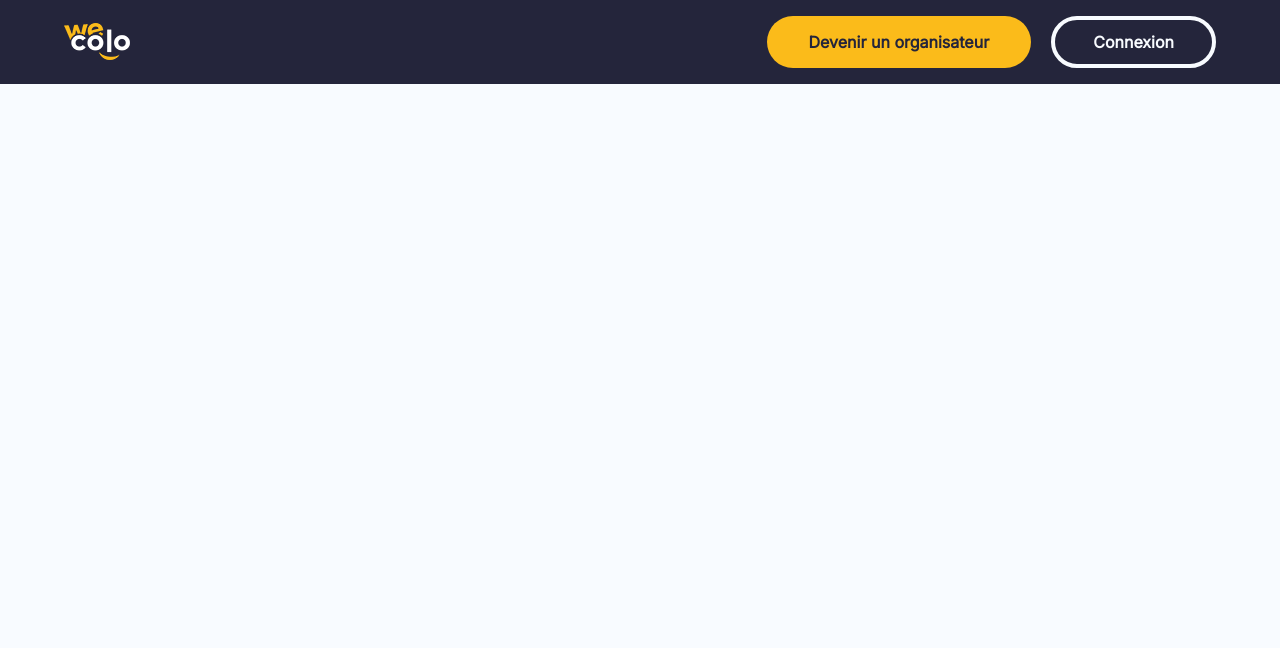
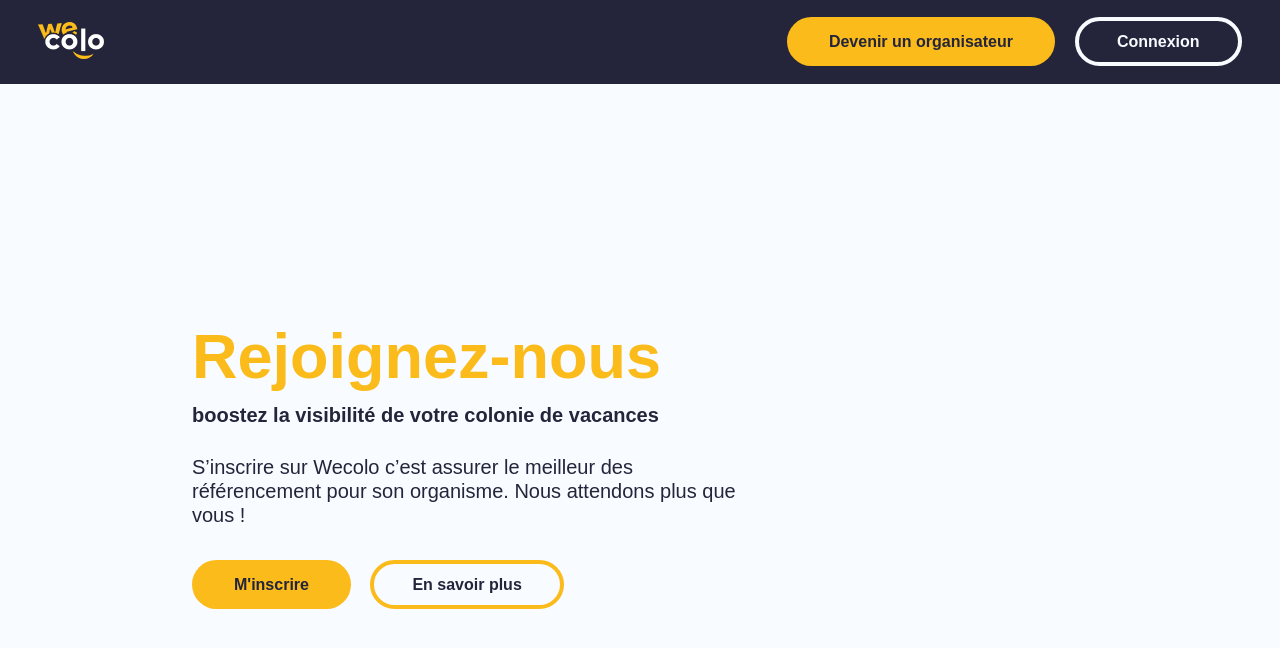
Before and after one commit to MaximePETIT-code/wecolo-landingPage, a plain HTML site: page index.html in a window 1280 px wide. Drawn offline with Linux system fonts and the light colour scheme.

Commit message:
headerContent

```diff
--- a/assets/_header.scss
+++ b/assets/_header.scss
@@ -1,10 +1,12 @@
 nav{
     background-color: $black;
     height: 84px;
+    width: 100%;
+    position: fixed;
 
     .contain{
         height: 100%;
-        width: 90%;
+        width: 94%;
         margin: 0 auto;
         display: flex;
         align-items: center;
@@ -20,3 +22,34 @@ nav{
         }
     }
 }
+
+header{
+
+    height: 100vh;
+    .content{
+        padding-top: 84px;
+        height: 100%;
+        width: 70%;
+        margin: 0 auto;
+        display: flex;
+        flex-direction: column;
+        justify-content: center;
+
+        .baseline{
+            margin-top: 17px;
+            font-weight: bold;
+            font-size: 1.25rem;
+        }
+
+        .description{
+            font-size: 1.25rem;
+            margin-top: 30px;
+            width: 554px;
+            line-height: 1.2;
+        }
+
+        .btn{
+            margin-right: 15px;
+        }
+    }
+}
--- a/assets/style.scss
+++ b/assets/style.scss
@@ -5,6 +5,8 @@
 body{
     background-color: $white;
     font-family: 'Inter', sans-serif;
+    font-family: 'Lexend', sans-serif;
+    color: $black;
 }
 
 .btn{
@@ -18,6 +20,8 @@ body{
     }
 }
 
+.button{
+    padding: 50px 0;
     .primary{
         a{
             background-color: $yellow;
@@ -38,3 +42,19 @@ body{
             border: 4px $white solid;
         }
     }
+
+    .secondary2{
+        a{
+            padding: 12px 38px;
+            background-color: transparent;
+            color: $black;
+            border: 4px $yellow solid;
+        }
+    }
+}
+
+.title{
+    font-size: 3.9375rem;
+    font-weight: bold;
+    color: $yellow;
+}
--- a/index.html
+++ b/index.html
@@ -5,6 +5,9 @@
     <meta http-equiv="X-UA-Compatible" content="IE=edge">
     <meta name="viewport" content="width=device-width, initial-scale=1.0">
     <title>Devenez organisateur Wecolo</title>
+    <link rel="preconnect" href="https://fonts.googleapis.com">
+<link rel="preconnect" href="https://fonts.gstatic.com" crossorigin>
+<link href="https://fonts.googleapis.com/css2?family=Inter&display=swap" rel="stylesheet">
     <link rel="stylesheet" href="assets/reset.css">
     <link rel="stylesheet" href="assets/style.css">
 </head>
@@ -26,6 +29,20 @@
                 </div>
             </div>
         </nav>
+
+        <div class="content">
+            <h1 class="title">Rejoignez-nous</h1>
+            <h2 class="baseline">boostez la visibilité de votre colonie de vacances</h2>
+            <p class="description">S’inscrire sur Wecolo c’est assurer le meilleur des référencement pour son organisme. Nous attendons plus que vous !</p>
+            <div class="button">
+                <div class="primary btn">
+                    <a href="#">M'inscrire</a>
+                </div>
+                <div class="secondary2 btn">
+                    <a href="#">En savoir plus</a>
+                </div>
+            </div>
+        </div>
     </header>
 </body>
 </html>
```
Also changed, not shown: assets/style.css, 1 other file. Lines whose indentation alone changed are shown as unchanged.
